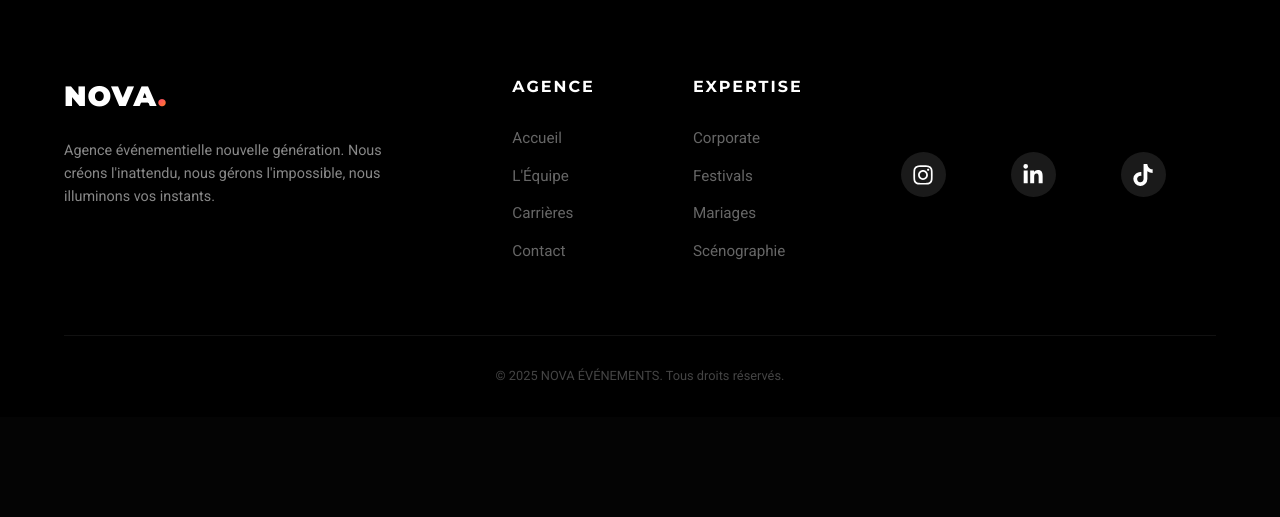
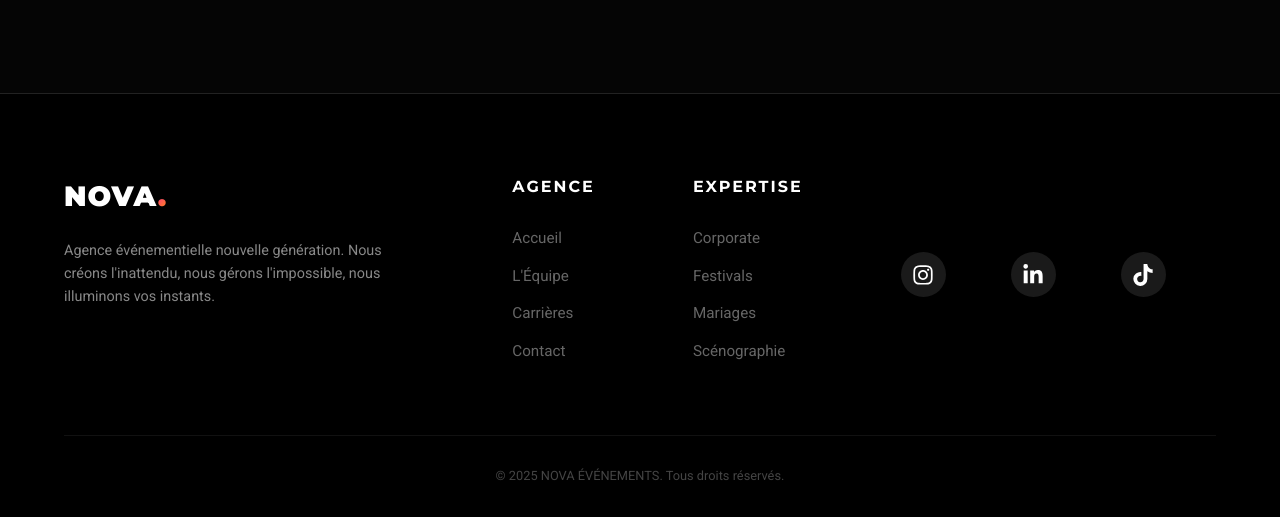
Before and after one commit to titouanrcd/evenementiel, a PHP site: template views/index.php in a window 1280 px wide. Shown: the part 3428-3945 px from the top of the page. Before the commit the page ends 3808 px from the top, so only its background shows below. Run offline with PHP 8.4, Linux system fonts and the light colour scheme; the template is opened without the code that fills it, so the values that code supplies are empty.

Commit message:
Changement css

```diff
--- a/css/layout/footer.css
+++ b/css/layout/footer.css
@@ -3,6 +3,9 @@ footer {
   background: #000;
   padding: 80px 5% 30px;
   border-top: 1px solid #222;
+  position: relative;
+  z-index: 10;
+  margin-top: 50px;
 }
 .footer-content {
   display: flex;
--- a/css/sections/gallery.css
+++ b/css/sections/gallery.css
@@ -1,6 +1,9 @@
 /* --- 8. GALLERY SECTION --- */
 .gallery-section {
   padding: 80px 5%;
+  margin-bottom: 100px;
+  position: relative;
+  z-index: 1;
 }
 .gallery-header {
   display: flex;
```
